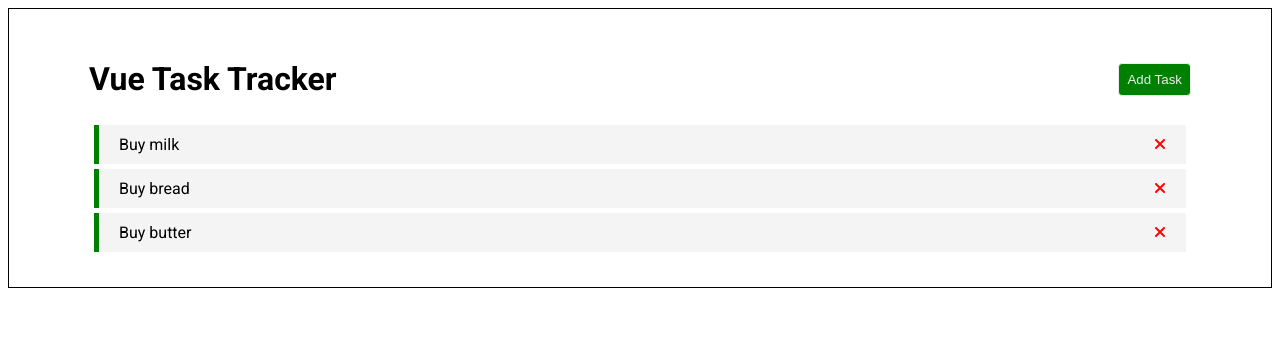
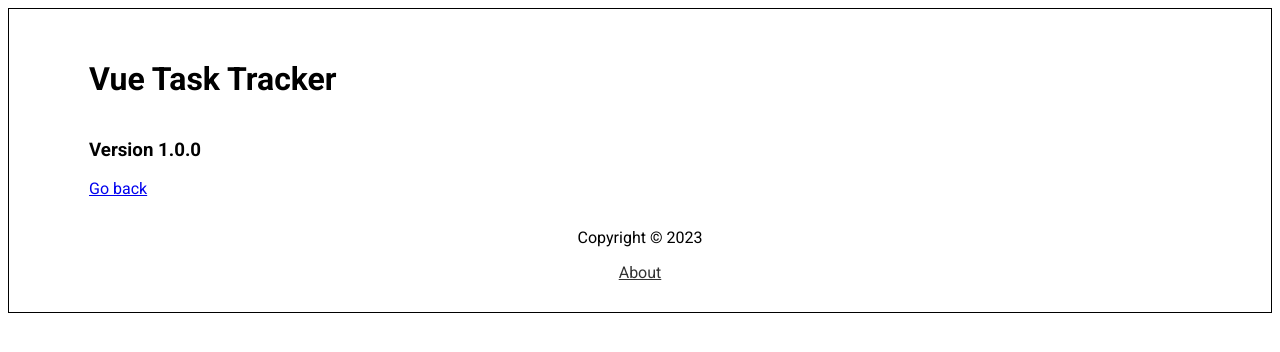
Before and after one commit to artemshakhoval/vue-task-tracker, a Vue app: page /about in a window 1280 px wide. Shown: the top 352 px of the page. Built offline with nearby package versions, Linux system fonts and the light colour scheme; data requests are answered from the project's data file.

Commit message:
add vue router

```diff
--- a/db.json
+++ b/db.json
@@ -2,7 +2,7 @@
   "tasks": [
     {
       "text": "Buy milk",
-      "completed": true,
+      "completed": false,
       "id": "1"
     },
     {
--- a/package.json
+++ b/package.json
@@ -10,7 +10,8 @@
   "dependencies": {
     "core-js": "^3.8.3",
     "json-server": "^0.17.3",
-    "vue": "^3.2.13"
+    "vue": "^3.2.13",
+    "vue-router": "^4.0.13"
   },
   "devDependencies": {
     "@vue/cli-plugin-babel": "~5.0.0",
--- a/src/App.vue
+++ b/src/App.vue
@@ -1,93 +1,97 @@
 <template>
   <div class="container">
     <Header @toggle-add-task="toggleAddTask" :showAddTask="showAddTask" title="Vue Task Tracker" />
-    <div v-if="showAddTask">
+    <!-- <div v-if="showAddTask">
       <AddTask @add-task="addTask"/>
     </div>
-    <Tasks @add-completed="addCompleted" @delete-task="onDelete" :tasks="tasks" />
+    <Tasks @add-completed="addCompleted" @delete-task="onDelete" :tasks="tasks" /> -->
+    <router-view :showAddTask="showAddTask"></router-view>
+    <Footer />
   </div>
 </template>
 
 <script>
 import Header from './components/Header.vue'
-import Tasks from './components/Tasks.vue'
-import AddTask from './components/AddTask.vue'
+import Footer from './components/Footer.vue'
+// import Tasks from './components/Tasks.vue'
+// import AddTask from './components/AddTask.vue'
 
 export default {
   name: 'App',
   components: {
     Header,
-    Tasks,
-    AddTask,
+    Footer,
+    // Tasks,
+    // AddTask,
   },
   data() {
     return {
-      tasks: [],
+      // tasks: [],
       showAddTask: false,
     }
   },
   methods: {
     toggleAddTask() {
       this.showAddTask = !this.showAddTask
-    },
-    async addTask(task) {
-      const res = await fetch('http://localhost:3000/tasks', {
-        method: 'POST',
-        headers: {
-          'Content-type': 'application/json'
-        },
-        body: JSON.stringify(task),
-      })
-      const data = await res.json()
+    }
+    // async addTask(task) {
+    //   const res = await fetch('http://localhost:3000/tasks', {
+    //     method: 'POST',
+    //     headers: {
+    //       'Content-type': 'application/json'
+    //     },
+    //     body: JSON.stringify(task),
+    //   })
+    //   const data = await res.json()
 
 
-      this.tasks = [...this.tasks, data]
+    //   this.tasks = [...this.tasks, data]
 
-    },
-    async onDelete(id) {
-      const res = await fetch(`http://localhost:3000/tasks/${id}`, {
-        method: 'DELETE'
-      })
+    // },
+    // async onDelete(id) {
+    //   const res = await fetch(`http://localhost:3000/tasks/${id}`, {
+    //     method: 'DELETE'
+    //   })
 
-      res.status === 200 ? (this.tasks = this.tasks.filter((task) => task.id !== id)) : alert('Error deleting task')
+    //   res.status === 200 ? (this.tasks = this.tasks.filter((task) => task.id !== id)) : alert('Error deleting task')
 
 
-    },
-    async addCompleted(id) {
-      const toggleTask = await this.fetchTask(id)
-      const updateTask = {...toggleTask, completed: !toggleTask.completed}
+    // },
+    // async addCompleted(id) {
+    //   const toggleTask = await this.fetchTask(id)
+    //   const updateTask = {...toggleTask, completed: !toggleTask.completed}
 
-      const res = await fetch(`http://localhost:3000/tasks/${id}`, {
-        method: 'PUT',
-        headers: {
-          'Content-type': 'application/json'
-        },
-        body: JSON.stringify(updateTask)
-      })
-      const data = await res.json()
+    //   const res = await fetch(`http://localhost:3000/tasks/${id}`, {
+    //     method: 'PUT',
+    //     headers: {
+    //       'Content-type': 'application/json'
+    //     },
+    //     body: JSON.stringify(updateTask)
+    //   })
+    //   const data = await res.json()
 
-      this.tasks = this.tasks.map((task) => task.id === id ?
-      {...task, completed: data.completed} : task
-      )
-    },
-    async fetchTasks() {
-    const res = await fetch('http://localhost:3000/tasks')
+    //   this.tasks = this.tasks.map((task) => task.id === id ?
+    //   {...task, completed: data.completed} : task
+    //   )
+    // },
+    // async fetchTasks() {
+    // const res = await fetch('http://localhost:3000/tasks')
 
-    const data = await res.json()
+    // const data = await res.json()
 
-    return data
-    },
-    async fetchTask(id) {
-    const res = await fetch(`http://localhost:3000/tasks/${id}`)
+    // return data
+    // },
+    // async fetchTask(id) {
+    // const res = await fetch(`http://localhost:3000/tasks/${id}`)
 
-    const data = await res.json()
+    // const data = await res.json()
 
-    return data
-    }
-  },
-  async created() {
-    this.tasks = await this.fetchTasks()
+    // return data
+    // }
   }
+  // async created() {
+  //   this.tasks = await this.fetchTasks()
+  // }
 }
 </script>
 
--- /dev/null
+++ b/src/components/Footer.vue
@@ -0,0 +1,22 @@
+<template>
+    <footer>
+        <p>Copyright &copy; 2023</p>
+        <router-link to="/about">About</router-link>
+    </footer>
+</template>
+
+<script>
+export default {
+    name: 'About'
+}
+</script>
+
+<style scoped>
+a {
+    color: #333;
+}
+footer {
+    margin-top: 30px;
+    text-align: center;
+}
+</style>
--- a/src/components/Header.vue
+++ b/src/components/Header.vue
@@ -1,7 +1,9 @@
 <template>
     <header>
         <h1>{{ title }}</h1>
-        <Button @toggle-add-task="$emit('toggle-add-task')"
+        <Button
+        v-show="homePage"
+        @toggle-add-task="$emit('toggle-add-task')"
         :text="showAddTask ? 'Cancel' : 'Add Task'"
         :color="showAddTask ? 'red' : 'green'"/>
     </header>
@@ -17,6 +19,15 @@
         },
         components: {
             Button
+        },
+        computed: {
+            homePage() {
+                if(this.$route.path === '/') {
+                    return true
+                } else {
+                    return false
+                }
+            }
         }
     }
 </script>
--- a/src/main.js
+++ b/src/main.js
@@ -1,4 +1,5 @@
 import { createApp } from 'vue'
 import App from './App.vue'
+import router from './router' //import router to work with
 
-createApp(App).mount('#app')
+createApp(App).use(router).mount('#app') //add 'use' to work with router
--- /dev/null
+++ b/src/router/index.js
@@ -0,0 +1,23 @@
+import { createRouter, createWebHistory } from "vue-router";
+import About from '../views/About.vue'
+import Home from '../views/Home.vue'
+
+const routes = [
+    {
+        path: '/',
+        name: 'Home',
+        component: Home
+    },
+    {
+        path: '/about',
+        name: 'About',
+        component: About
+    }
+]
+
+const router = createRouter({
+    history: createWebHistory(process.env.BASE_URL),
+    routes
+})
+
+export default router
--- /dev/null
+++ b/src/views/About.vue
@@ -0,0 +1,4 @@
+<template>
+    <h3>Version 1.0.0</h3>
+    <router-link to="/">Go back</router-link>
+</template>
--- /dev/null
+++ b/src/views/Home.vue
@@ -0,0 +1,85 @@
+<template>
+    <AddTask v-show="showAddTask" @add-task="addTask"/>
+    <Tasks @add-completed="addCompleted" @delete-task="onDelete" :tasks="tasks" />
+</template>
+
+<script>
+import Tasks from '../components/Tasks.vue'
+import AddTask from '../components/AddTask.vue'
+
+export default {
+    name: 'Home',
+    props: {
+        showAddTask: Boolean,
+    },
+    components: {
+        Tasks,
+        AddTask
+    },
+    data() {
+    return {
+      tasks: [],
+    }
+  },
+  methods: {
+    async addTask(task) {
+      const res = await fetch('http://localhost:3000/tasks', {
+        method: 'POST',
+        headers: {
+          'Content-type': 'application/json'
+        },
+        body: JSON.stringify(task),
+      })
+      const data = await res.json()
+
+
+      this.tasks = [...this.tasks, data]
+
+    },
+    async onDelete(id) {
+      const res = await fetch(`http://localhost:3000/tasks/${id}`, {
+        method: 'DELETE'
+      })
+
+      res.status === 200 ? (this.tasks = this.tasks.filter((task) => task.id !== id)) : alert('Error deleting task')
+
+
+    },
+    async addCompleted(id) {
+      const toggleTask = await this.fetchTask(id)
+      const updateTask = {...toggleTask, completed: !toggleTask.completed}
+
+      const res = await fetch(`http://localhost:3000/tasks/${id}`, {
+        method: 'PUT',
+        headers: {
+          'Content-type': 'application/json'
+        },
+        body: JSON.stringify(updateTask)
+      })
+      const data = await res.json()
+
+      this.tasks = this.tasks.map((task) => task.id === id ?
+      {...task, completed: data.completed} : task
+      )
+    },
+    async fetchTasks() {
+    const res = await fetch('http://localhost:3000/tasks')
+
+    const data = await res.json()
+
+    return data
+    },
+    async fetchTask(id) {
+    const res = await fetch(`http://localhost:3000/tasks/${id}`)
+
+    const data = await res.json()
+
+    return data
+    }
+  },
+  async created() {
+    this.tasks = await this.fetchTasks()
+  }
+}
+
+</script>
```
Also changed, not shown: 1 other file (tests, documents, lock files or other folders).
